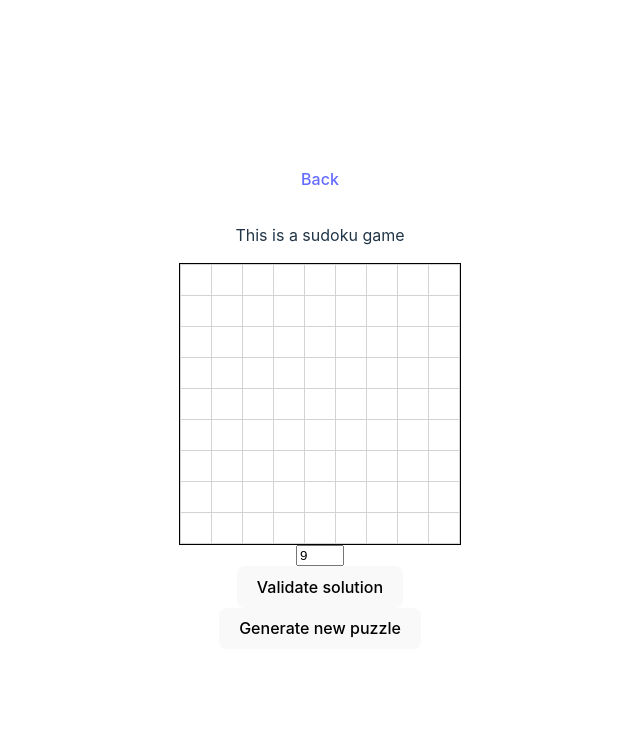
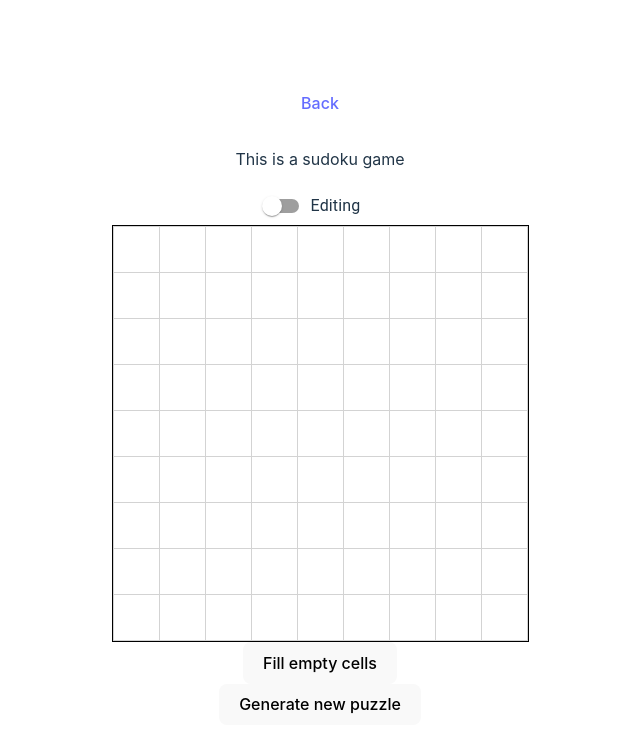
Before and after one commit to IvanPopkov/puzzle-game, a React (Vite) app: page /sudoku in a window 1280 px wide. Shown: the top 752 px of the page, without its empty margins (320-960 px from the left). Built offline with nearby package versions, Linux system fonts and the light colour scheme.

Commit message:
feat: add edit option and candidates to sudoku component

```diff
--- a/src/components/Sudoku/Sudoku.css
+++ b/src/components/Sudoku/Sudoku.css
@@ -14,30 +14,23 @@
   }
 
   .cell {
-    width: 30px;
-    height: 30px;
+    width: 45px;
+    height: 45px;
     border: 1px solid lightgray;
     padding: 0;
+    font-size: 16px;
 
     &:hover {
       background-color: lightblue;
       cursor: pointer;
     }
 
-    .solution-cell {
-      width: 100%;
-      height: 100%;
-
-      font-weight: 600;
+    &.error {
+      background-color: pink;
     }
 
-    .user-solution-cell {
-      width: 100%;
-      height: 100%;
-
-      &.error {
-        background-color: pink;
-      }
+    .given-number {
+      font-weight: 600;
     }
   }
 }
--- a/src/components/Sudoku/Sudoku.tsx
+++ b/src/components/Sudoku/Sudoku.tsx
@@ -1,84 +1,159 @@
 import "./Sudoku.css";
 import React, {useState} from "react";
-import {generateSudoku} from "../../utils/puzzleGenerator.ts";
+import {generateSudoku, verifyEligibility} from "../../utils/puzzle-generator.ts";
 import NumberWheel, {NumberWheelInputProps} from "./NumberWheel/NumberWheel.tsx";
+import {Candidates} from "./Candidates/Candidates.tsx";
+import {FormControlLabel, Switch} from "@mui/material";
+
+enum CellType {
+  GIVEN_NUMBER = 'given-number',
+  USER_NUMBER = 'user-number',
+  CANDIDATES = 'canditates',
+  EMPTY = 'empty'
+}
 
 const SudokuGenerator = () => {
-  const PUZZLE_MAX_SIZE = 9;
-  let gridSize = PUZZLE_MAX_SIZE;
+  const GRID_SIZE = 9;
+  const MAX_INDEX = GRID_SIZE ** 2;
 
-  const [puzzleSize, setPuzzleSize] = useState(PUZZLE_MAX_SIZE);
-  const [puzzle, setPuzzle] = useState<(number | string)[]>([]);
-  const [solution, setSolution] = useState<number[]>([]);
-  const [userSolution, setUserSolution] = useState<(number | '')[]>(Array(PUZZLE_MAX_SIZE * PUZZLE_MAX_SIZE).fill(''));
+  const [puzzle, setPuzzle] = useState<(number | '')[]>([]);
+  const [candidates, setCandidates] = useState<number[][]>(Array.from({ length: MAX_INDEX }, () => []));
+  const [userSolution, setUserSolution] = useState<(number | '')[]>(Array(MAX_INDEX).fill(''));
   const [errorCellIndexes, setErrorCellIndexes] = useState<number[]>([]);
+  const [isInBlueprintMode, setIsInBlueprintMode] = useState<boolean>(false);
 
   const [wheel, setWheel] = useState<NumberWheelInputProps | null>(null);
   const closeWheel = () => setWheel(null);
 
   const generatePuzzle = () => {
-    gridSize = puzzleSize;
-    const {puzzle, solution} = generateSudoku(puzzleSize);
-    setUserSolution(Array(PUZZLE_MAX_SIZE * PUZZLE_MAX_SIZE).fill(''));
+    const { puzzle } = generateSudoku();
+    setUserSolution(Array(MAX_INDEX).fill(''));
     setPuzzle(puzzle);
-    setSolution(solution);
     setErrorCellIndexes([]);
-  };
-
-  const handlePuzzleSizeChange = (event: React.ChangeEvent<HTMLInputElement>) => {
-    setPuzzleSize(event.target.value === "" ? PUZZLE_MAX_SIZE : Number(event.target.value));
+    setCandidates(Array.from({ length: MAX_INDEX }, () => []));
   };
 
   const handleClick = (x: number, y: number, e: React.MouseEvent<HTMLDivElement>) => {
     const {clientX, clientY} = e;
-    const index = y * puzzleSize + x;
-    setWheel({x: clientX, y: clientY, index, n: puzzleSize + 1});
+    const index = y * GRID_SIZE + x;
+    setWheel({x: clientX, y: clientY, index, n: GRID_SIZE + 1});
   };
 
-  const validateSolution = (userSolution: (number | '')[], solution: number[]) => {
-    const errorIndexList = [];
-    for (let i = 0; i < solution.length; i++) {
-      if (userSolution[i] !== '' && userSolution[i] !== solution[i]) {
-        errorIndexList.push(i);
+  const validateSolution = (puzzle: (number | '')[], num: number, index: number) => {
+    const violations = verifyEligibility(puzzle, num, index);
+    if (violations.length > 0) {
+      const errorIndexes = [];
+      if (violations.includes('column')) {
+        const x = index % GRID_SIZE;
+        const columnIndexes = [...Array(GRID_SIZE).keys()].map(row => x + GRID_SIZE * row);
+        errorIndexes.push(...columnIndexes);
       }
+      if (violations.includes('row')) {
+        const y = Math.floor(index / GRID_SIZE);
+        const columnIndexes = [...Array(GRID_SIZE).keys()].map(column => column + GRID_SIZE * y);
+        errorIndexes.push(...columnIndexes);
+      }
+      setErrorCellIndexes(errorIndexes);
     }
-    setErrorCellIndexes(errorIndexList);
+  };
+
+  const handleCandidate = (num: number | '', index: number) => {
+    if (num && candidates[index].includes(num)) {
+      const numIndex = candidates[index].findIndex(value => value === num);
+      candidates[index].splice(numIndex, 1);
+    } else if (num) {
+      candidates[index].push(num);
+    }
+  };
+
+  const handleUserInput = (num: number | '', index: number) => {
+    userSolution[index] = num;
+    setUserSolution(userSolution);
+    if (num !== '') {
+      validateSolution(puzzle, num, index);
+    } else {
+      setErrorCellIndexes([]);
+    }
   };
 
   const handleSelect = (num: number | '', index: number) => {
     closeWheel();
 
-    userSolution[index] = num;
-    setUserSolution(userSolution);
-    validateSolution(userSolution, solution);
+    if (isInBlueprintMode) {
+      handleCandidate(num, index);
+    } else {
+      handleUserInput(num, index);
+    }
   };
+
+  const fillCandidates = () => {
+    setCandidates([...Array(MAX_INDEX).fill([...Array(GRID_SIZE).keys()].map(val => val + 1))]);
+  };
+
+  const getCellType = (index: number) => {
+    if (puzzle[index] !== '') {
+      return CellType.GIVEN_NUMBER;
+    }
+    if (userSolution[index] !== '') {
+      return CellType.USER_NUMBER;
+    }
+    if (candidates[index].length > 0) {
+      return CellType.CANDIDATES;
+    }
+    return CellType.EMPTY;
+  }
 
   return (
     <div className="container">
       <p><a href="/">Back</a></p>
       <p>This is a sudoku game</p>
       {wheel && <NumberWheel {...wheel} onSelect={handleSelect} onClose={closeWheel}/>}
+      <FormControlLabel
+        control={
+          <Switch
+            checked={isInBlueprintMode}
+            onChange={(e) => setIsInBlueprintMode(e.target.checked)}
+          />
+        }
+        label={isInBlueprintMode ? "Blueprint" : "Editing"}
+      />
       <div className="play-table">
         <table>
           <tbody>
-          {[...Array(gridSize)].map((_, indexY) => (
+          {[...Array(GRID_SIZE)].map((_, indexY) => (
             <tr key={indexY}>
-              {[...Array(gridSize)].map((_, indexX) => {
-                const index = gridSize * indexY + indexX;
+              {[...Array(GRID_SIZE)].map((_, indexX) => {
+                const index = GRID_SIZE * indexY + indexX;
                 const numberInPuzzle = puzzle[index];
 
                 return (
                   <td
                     key={`${indexX}-${indexY}`}
-                    className="cell"
+                    className={"cell " + (errorCellIndexes.includes(index) ? "error" : "")}
                   >
-                    {numberInPuzzle !== '' && (<div className="solution-cell">{numberInPuzzle}</div>)}
-                    {numberInPuzzle === '' && (
+                    {getCellType(index) === CellType.GIVEN_NUMBER && (
                       <div
-                        className={"user-solution-cell " + (errorCellIndexes.includes(index) ? "error" : "")}
-                        onClick={(e) => handleClick(indexX, indexY, e)}
+                        className={CellType.GIVEN_NUMBER}
                       >
-                        {userSolution[index]}
+                        {numberInPuzzle}
+                      </div>
+                    )}
+                    {getCellType(index) !== CellType.GIVEN_NUMBER && (
+                      <div tabIndex={0} style={{
+                        width: '100%',
+                        height: '100%',
+                        display: 'flex',
+                        alignItems: 'center',
+                        justifyContent: 'center'
+                      }}
+                           onClick={(e) => handleClick(indexX, indexY, e)}
+                      >
+                        {getCellType(index) === CellType.USER_NUMBER && (
+                          userSolution[index]
+                        )}
+                        {getCellType(index) === CellType.CANDIDATES && (
+                          <Candidates candidateList={candidates[index]}/>
+                        )}
                       </div>
                     )}
                   </td>
@@ -89,8 +164,7 @@ const SudokuGenerator = () => {
           </tbody>
         </table>
       </div>
-      <input type="number" min="3" max={PUZZLE_MAX_SIZE} value={puzzleSize} onChange={handlePuzzleSizeChange}/>
-      <button onClick={() => validateSolution(userSolution, solution)}>Validate solution</button>
+      <button onClick={fillCandidates}>Fill empty cells</button>
       <button onClick={generatePuzzle}>Generate new puzzle</button>
     </div>
   );
```
